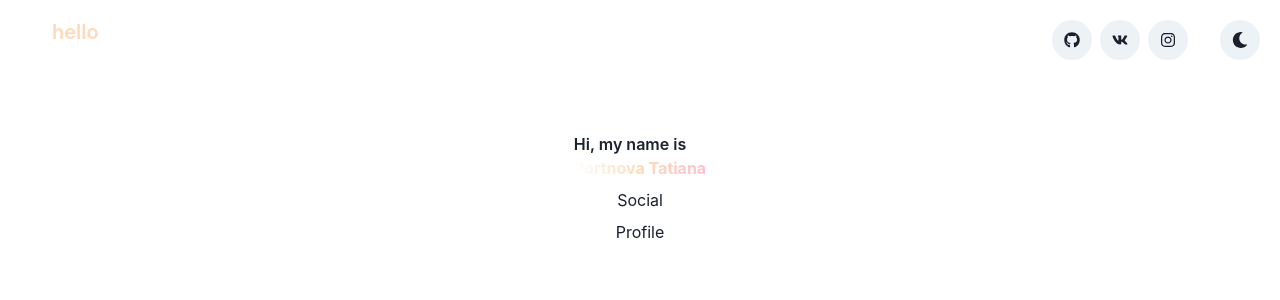
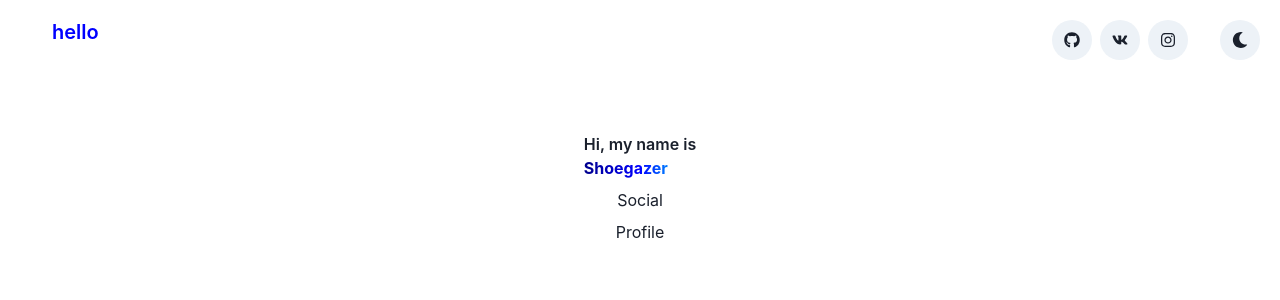
Before and after one commit to shoegazerr/portfolio, a React (Create React App) app: page / in a window 1280 px wide. Shown: the top 300 px of the page. Built offline with nearby package versions, Linux system fonts and the light colour scheme.

Commit message:
modified:   src/App.js modified:   src/components/Header.js

```diff
--- a/src/App.js
+++ b/src/App.js
@@ -15,7 +15,7 @@ const isDark = colorMode === "dark";
     <VStack p={5}>
       <Flex w="100%">
         <Heading
-          ml="8" size="md" fontWeight="semibold" color="peachpuff">hello</Heading>
+          ml="8" size="md" fontWeight="semibold" color={isDark ? "peachpuff": "blue"}>hello</Heading>
         <Spacer></Spacer>
         <IconButton ml={2} icon={<FaGithub/>} isRound="true" onClick={toggleColorMode}></IconButton>
         <IconButton ml={2} icon={<FaVk/>} isRound="true" onClick={toggleColorMode}></IconButton>
--- a/src/components/Header.js
+++ b/src/components/Header.js
@@ -17,7 +17,7 @@ function Header() {
              alignSelf="flex-start">
       <Box mt={isNotSmallerScreen ? "0" :16} align="flex-start">
          <Text fontSize="5x1" fontWeight="semibold" >Hi, my name is</Text>
-         <Text fontSize="7x1" fontWeight="bold" bgGradient="linear(to-r, white, peachpuff, pink)" bgClip="text">Portnova Tatiana</Text>
+         <Text fontSize="7x1" fontWeight="bold" bgGradient={isDark ? "linear(to-r, white, peachpuff, pink)" : "linear(to-r, darkblue, blue, cyan)"} bgClip="text">Shoegazer</Text>
       </Box>
 
 
```
